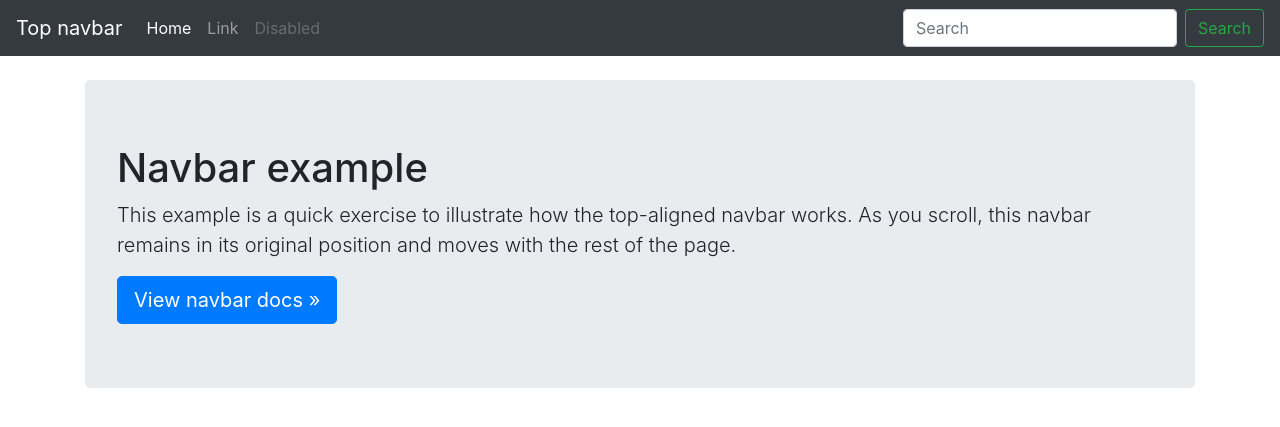
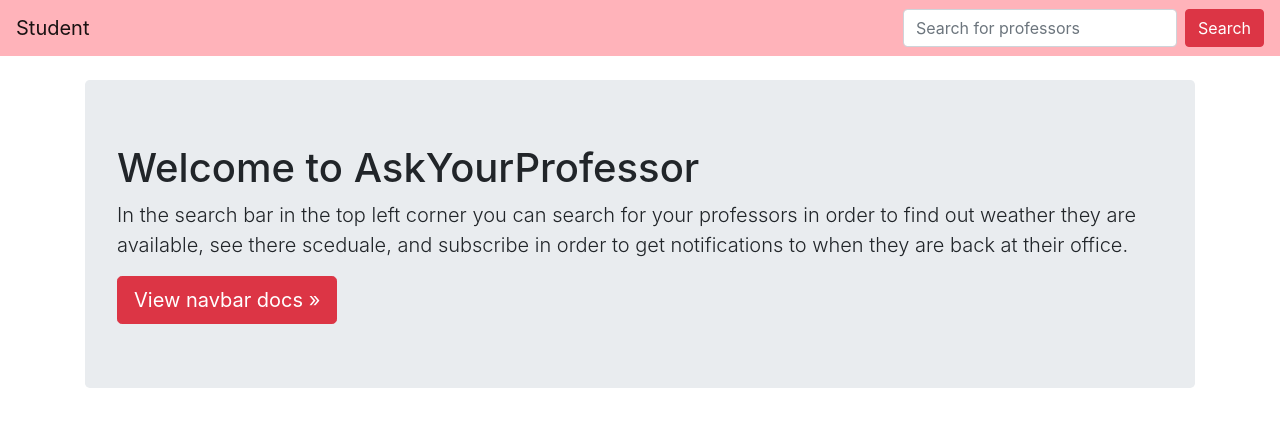
Before and after one commit to dscim/askyourprof, a Django app: template templates/melon/students.html in a window 1280 px wide. Shown: the top 427 px of the page. Run offline with Django 3.2, Linux system fonts and the light colour scheme; the template is opened without the code that fills it, so the values that code supplies are empty; some libraries are stand-ins or nearby versions.

Commit message:
Studentpage

```diff
--- a/templates/melon/students.html
+++ b/templates/melon/students.html
@@ -9,25 +9,24 @@
     <meta name="author" content="">
     <link rel="icon" href="../../../../favicon.ico">
 
-    <title>Top navbar example for Bootstrap</title>
+    <title>Students</title>
 
     <!-- Bootstrap core CSS -->
     <link href="{% static 'melon/css/bootstrap.min.css' %}" rel="stylesheet">
 
     <!-- Custom styles for this template -->
-    <link href="{% static 'melon/css/studpage.css' %}" rel="stylesheet">
+    <link href="{% static 'melon/css/navbar-top.cs' %}" rel="stylesheet">
   </head>
 
   <body>
-
-    <nav class="navbar navbar-expand-md navbar-dark bg-dark mb-4">
-      <a class="navbar-brand" href="#">Top navbar</a>
+    <nav class="navbar navbar-expand-md navbar-light mb-4" style="background-color: #ffb3ba">
+      <a class="navbar-brand" href="#">Student</a>
       <button class="navbar-toggler" type="button" data-toggle="collapse" data-target="#navbarCollapse" aria-controls="navbarCollapse" aria-expanded="false" aria-label="Toggle navigation">
         <span class="navbar-toggler-icon"></span>
       </button>
       <div class="collapse navbar-collapse" id="navbarCollapse">
         <ul class="navbar-nav mr-auto">
-          <li class="nav-item active">
+            <!-- <li class="nav-item active">
             <a class="nav-link" href="#">Home <span class="sr-only">(current)</span></a>
           </li>
           <li class="nav-item">
@@ -35,20 +34,20 @@
           </li>
           <li class="nav-item">
             <a class="nav-link disabled" href="#">Disabled</a>
-          </li>
+          </li>-->
         </ul>
-        <form class="form-inline mt-2 mt-md-0">
-          <input class="form-control mr-sm-2" type="text" placeholder="Search" aria-label="Search">
-          <button class="btn btn-outline-success my-2 my-sm-0" type="submit">Search</button>
+        <form class="form-inline mt-2 mt-md-0" id="searching" action='' method='POST'>
+          <input class="form-control mr-sm-2" type="text" placeholder="Search for professors" aria-label="Search" id='uname'>
+          <button class="btn btn-danger" type="submit">Search</button>
         </form>
       </div>
     </nav>
 
     <main role="main" class="container">
       <div class="jumbotron">
-        <h1>Navbar example</h1>
-        <p class="lead">This example is a quick exercise to illustrate how the top-aligned navbar works. As you scroll, this navbar remains in its original position and moves with the rest of the page.</p>
-        <a class="btn btn-lg btn-primary" href="../../components/navbar/" role="button">View navbar docs &raquo;</a>
+        <h1>Welcome to AskYourProfessor</h1>
+        <p class="lead">In the search bar in the top left corner you can search for your professors in order to find out weather they are available, see there sceduale, and subscribe in order to get notifications to when they are back at their office.</p>
+        <a class="btn btn-lg btn-danger" href="../../components/navbar/" role="button">View navbar docs &raquo;</a>
       </div>
     </main>
 
@@ -59,5 +58,16 @@
     <script>window.jQuery || document.write('<script src="../../../../assets/js/vendor/jquery-slim.min.js"><\/script>')</script>
     <script src="../../../../assets/js/vendor/popper.min.js"></script>
     <script src="../../../../dist/js/bootstrap.min.js"></script>
+
+    <script src=https://ajax.googleapis.com/ajax/libs/jquery/3.3.1/jquery.min.js></script>
+    <script>
+    $(function() {
+     $('#searching').submit(function(){
+       var car = $('#uname').val();
+       $(this).attr('action',car + ".html");
+     });
+    });
+    </script>
+
   </body>
 </html>
```
Also changed, not shown: db.sqlite3.
